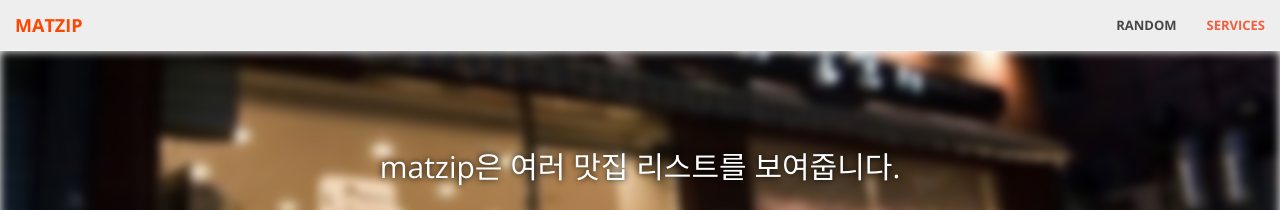
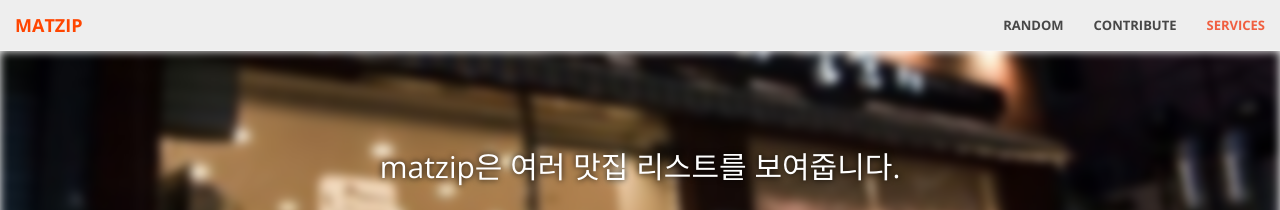
Before and after one commit to Computer-Science-Lecture/matzip, a Jekyll site: the page built from index.html, in a window 1280 px wide. Shown: the top 210 px of the page. Built offline with Jekyll 4.4.1, drawn with Linux system fonts in a browser that asks for light colours; nearby versions of some CDN libraries.

Commit message:
Update menu

```diff
--- a/_data/menu.yml
+++ b/_data/menu.yml
@@ -1,6 +1,9 @@
 -
   name: random
-  label: random
+  label: Random
+-
+  name: contribute
+  label: Contribute
 -
   name: services
   label: Services
```
